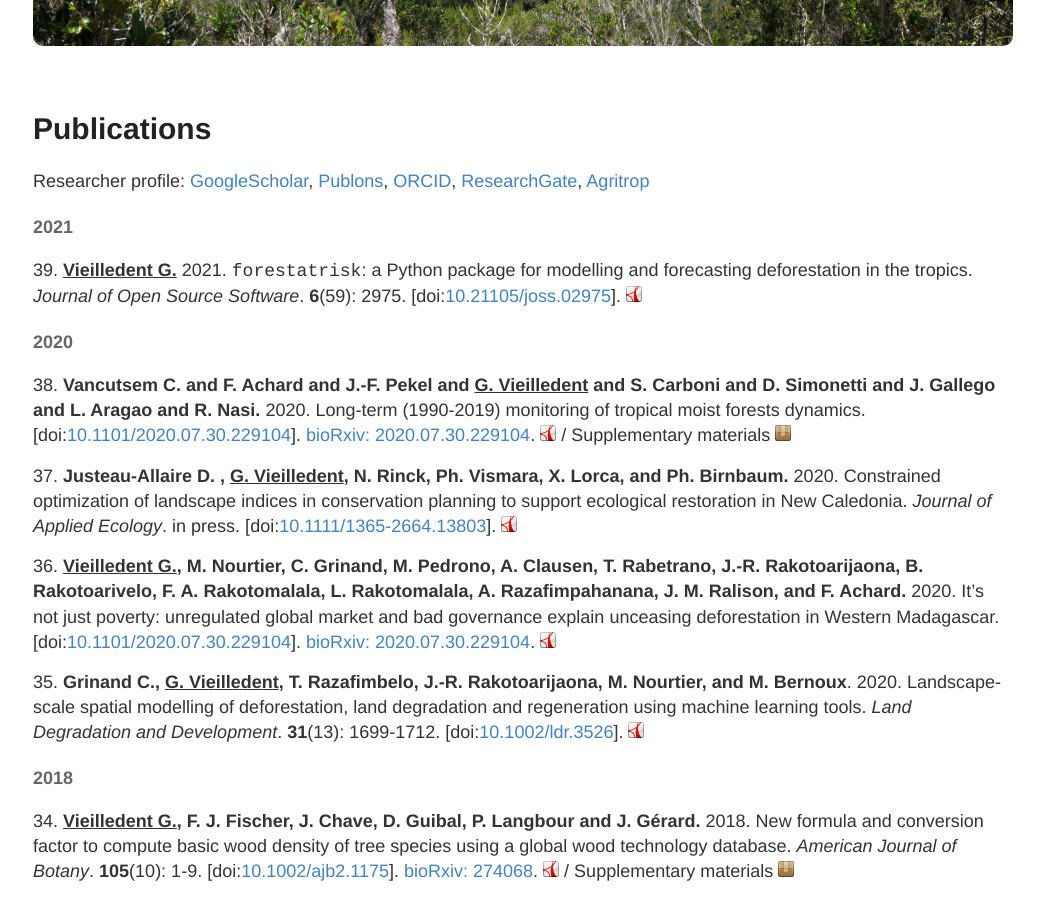
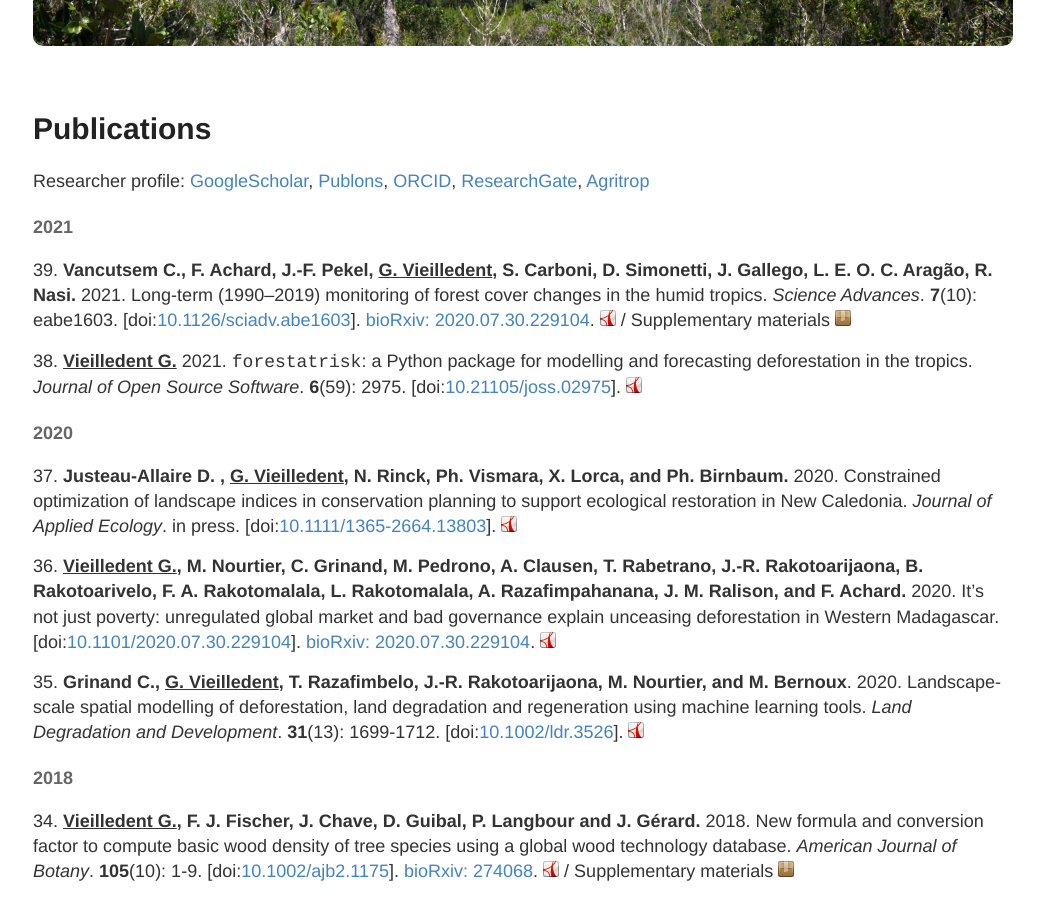
Before and after one commit to ghislainv/ghislainv.github.io, a Jekyll site: the page built from publications.md, in a window 1280 px wide and 900 px high, scrolled down 322 px. Shown: the whole window, without its empty margins (117-1161 px from the left). Built offline with Jekyll 4.4.1, drawn with Linux system fonts in a browser that asks for light colours; comment, search, counter and statistics services are not loaded.

Commit message:
Adding Vancutsem2021

```diff
--- a/publications.md
+++ b/publications.md
@@ -15,19 +15,19 @@ Researcher profile:
 
 #### 2021
 
-39\. **<span style="text-decoration: underline;">Vieilledent G.</span>** 2021. `forestatrisk`: a Python package for modelling and forecasting deforestation in the tropics. _Journal of Open Source Software_. **6**(59): 2975.
+39\. **Vancutsem C., F. Achard, J.-F. Pekel, <span style="text-decoration: underline;">G. Vieilledent</span>, S. Carboni, D. Simonetti, J. Gallego, L. E. O. C. Aragão, R. Nasi.** 2021. Long-term (1990–2019) monitoring of forest cover changes in the humid tropics. _Science Advances_. **7**(10): eabe1603.
+\[doi:[10.1126/sciadv.abe1603](https://doi.org/10.1126/sciadv.abe1603)\].
+[bioRxiv: 2020.07.30.229104](https://doi.org/10.1101/2020.09.17.295774).
+[![manuscript in pdf](/images/logos/logo-pdf.png "manuscript in pdf")](/publications/Vancutsem2021-ScienceAdvances.pdf)
+/
+Supplementary materials [![supplements](/images/logos/logo-zip.png "supplements")](/publications/Vancutsem2021-ScienceAdvances-SM.pdf)
+
+38\. **<span style="text-decoration: underline;">Vieilledent G.</span>** 2021. `forestatrisk`: a Python package for modelling and forecasting deforestation in the tropics. _Journal of Open Source Software_. **6**(59): 2975.
 \[doi:[10.21105/joss.02975](https://doi.org/10.21105/joss.02975)\].
 [![manuscript in pdf](/images/logos/logo-pdf.png "manuscript in pdf")](/publications/Vieilledent2021-JOSS.pdf)
 <div data-badge-popover="right" data-badge-type="4" data-doi="https://doi.org/10.21105/joss.02975" class="altmetric-embed"></div>
 
 #### 2020
-
-38\. **Vancutsem C. and F. Achard and J.-F. Pekel and <span style="text-decoration: underline;">G. Vieilledent</span> and S. Carboni and D. Simonetti and J. Gallego and L. Aragao and R. Nasi.** 2020. Long-term (1990-2019) monitoring of tropical moist forests dynamics.
-\[doi:[10.1101/2020.07.30.229104](https://doi.org/10.1101/2020.09.17.295774)\].
-[bioRxiv: 2020.07.30.229104](https://doi.org/10.1101/2020.09.17.295774).
-[![manuscript in pdf](/images/logos/logo-pdf.png "manuscript in pdf")](/publications/Vancutsem2020-bioRxiv.pdf)
-/
-Supplementary materials [![supplements](/images/logos/logo-zip.png "supplements")](/publications/Vancutsem2020-bioRxiv-SM.pdf)
 
 37\. **Justeau-Allaire D. , <span style="text-decoration: underline;">G. Vieilledent</span>, N. Rinck, Ph. Vismara, X. Lorca, and Ph. Birnbaum.** 2020. Constrained optimization of landscape indices in conservation planning to support ecological restoration in New Caledonia. _Journal of Applied Ecology_. in press.
 \[doi:[10.1111/1365-2664.13803](https://doi.org/10.1111/1365-2664.13803)\].
```
Also changed, not shown: 2 other files.
